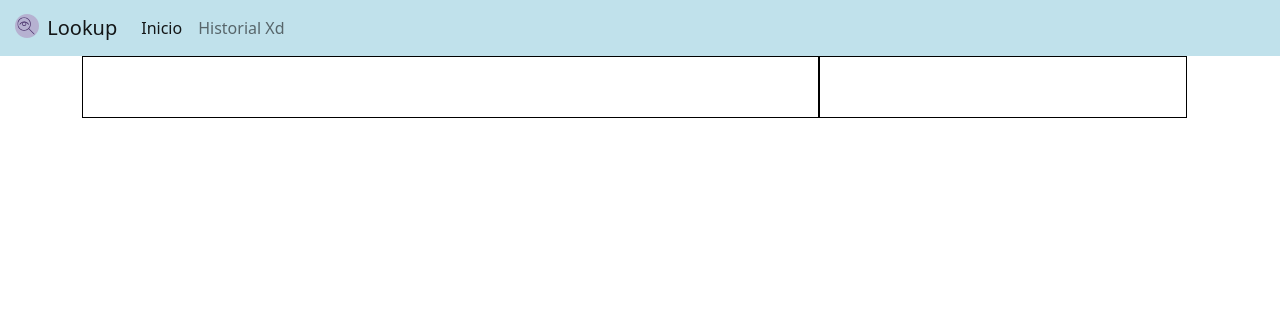
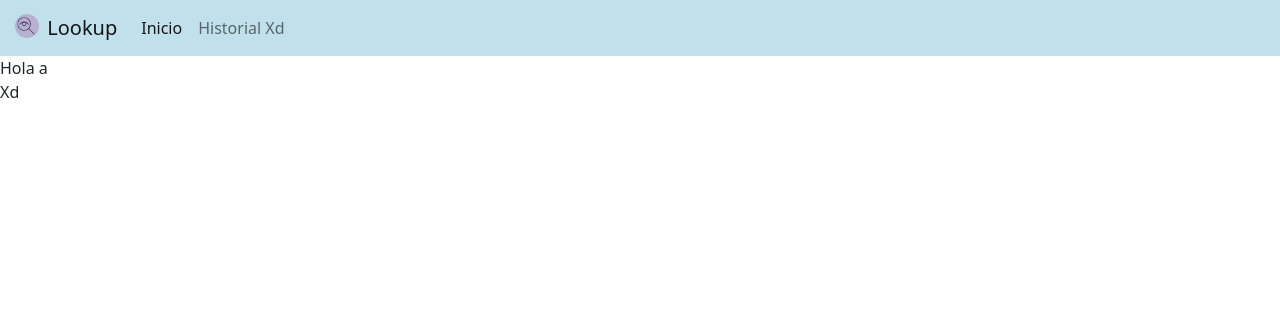
Before and after one commit to msosav/Lookup, a Django app: page / in a window 1280 px wide. Shown: the top 316 px of the page. Run offline with Django 4.2, Linux system fonts and the light colour scheme.

Commit message:
El css no funciona entoces lo elimine

```diff
--- a/Lookup/settings.py
+++ b/Lookup/settings.py
@@ -118,7 +118,7 @@ USE_TZ = True
 # Static files (CSS, JavaScript, Images)
 # https://docs.djangoproject.com/en/4.0/howto/static-files/
 
-STATIC_URL = 'static/'
+STATIC_URL = '/static/'
 STATICFILES_DIRS = [STATIC_DIR,]
 
 # Default primary key field type
--- a/static/css/inicio.css
+++ /dev/null
@@ -1,21 +0,0 @@
-.container {
-  margin: 0;
-  padding: 0;
-  font-size: 0;
-  box-sizing: border-box;
-}
-
-.buscador {
-  border: 1px solid black;
-  width: 66%;
-  display: inline-block;
-  padding: 30px;
-  color: brown;
-}
-
-.mas-buscados {
-  border: 1px solid black;
-  width: 33%;
-  display: inline-block;
-  padding: 30px;
-}
--- a/templates/inicio.html
+++ b/templates/inicio.html
@@ -1,14 +1,15 @@
 <!DOCTYPE html>
+{% load static %}
 <html lang="en">
   <head>
     <title>Lookup</title>
-    <link rel="stylesheet" href="/static/css/inicio.css" />
+    <link rel="stylesheet" href="{% static 'css/inicio.css' %}" />
   </head>
   <body>
     {% include "navBar.html" %}
-    <div class="container">
-      <div class="buscador">Hola a</div>
-      <div class="mas-buscados">Xd</div>
+    <div class="container2">
+      <div>Hola a</div>
+      <div>Xd</div>
     </div>
   </body>
 </html>
```
Also changed, not shown: templates/navBar.html (+8 -2 lines).
